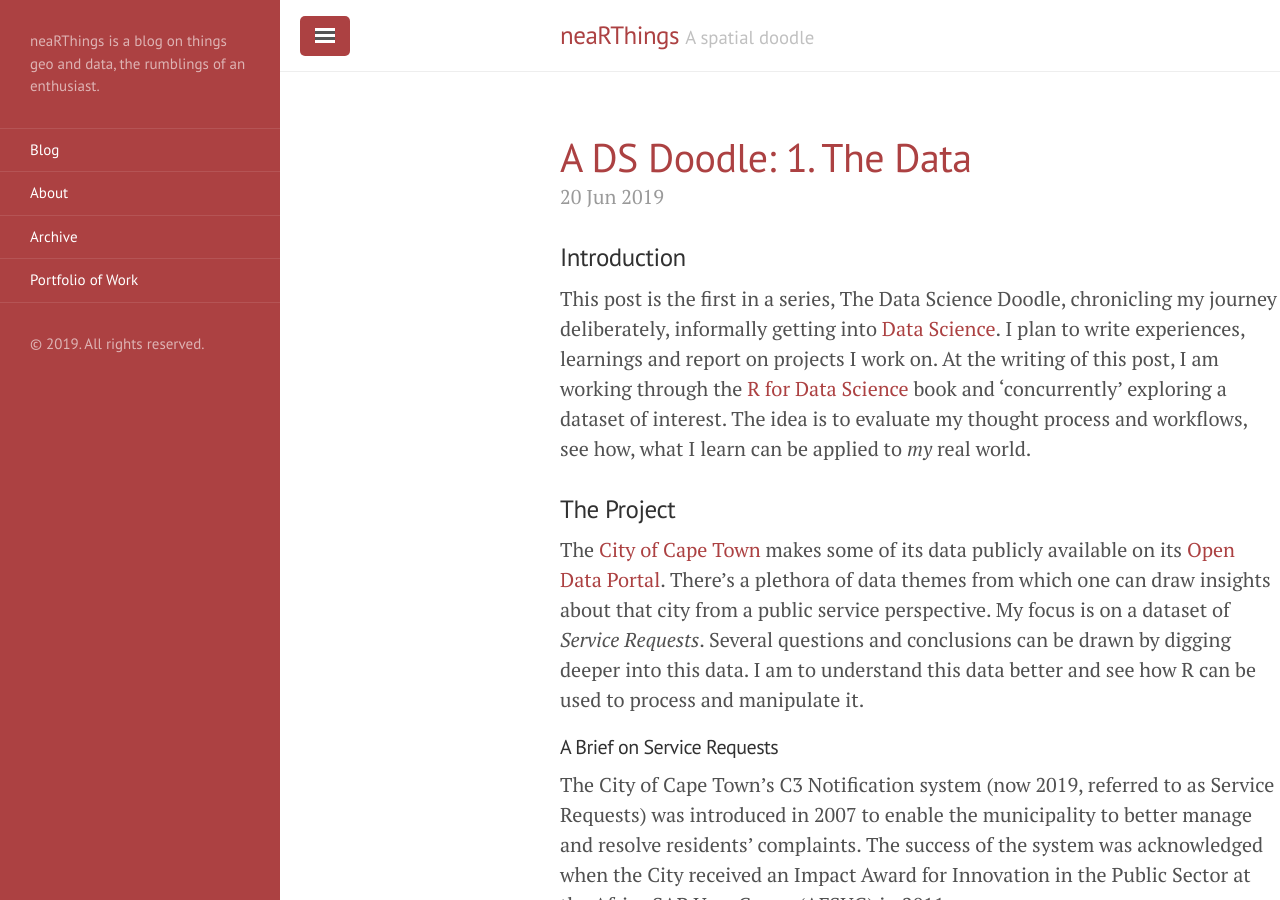
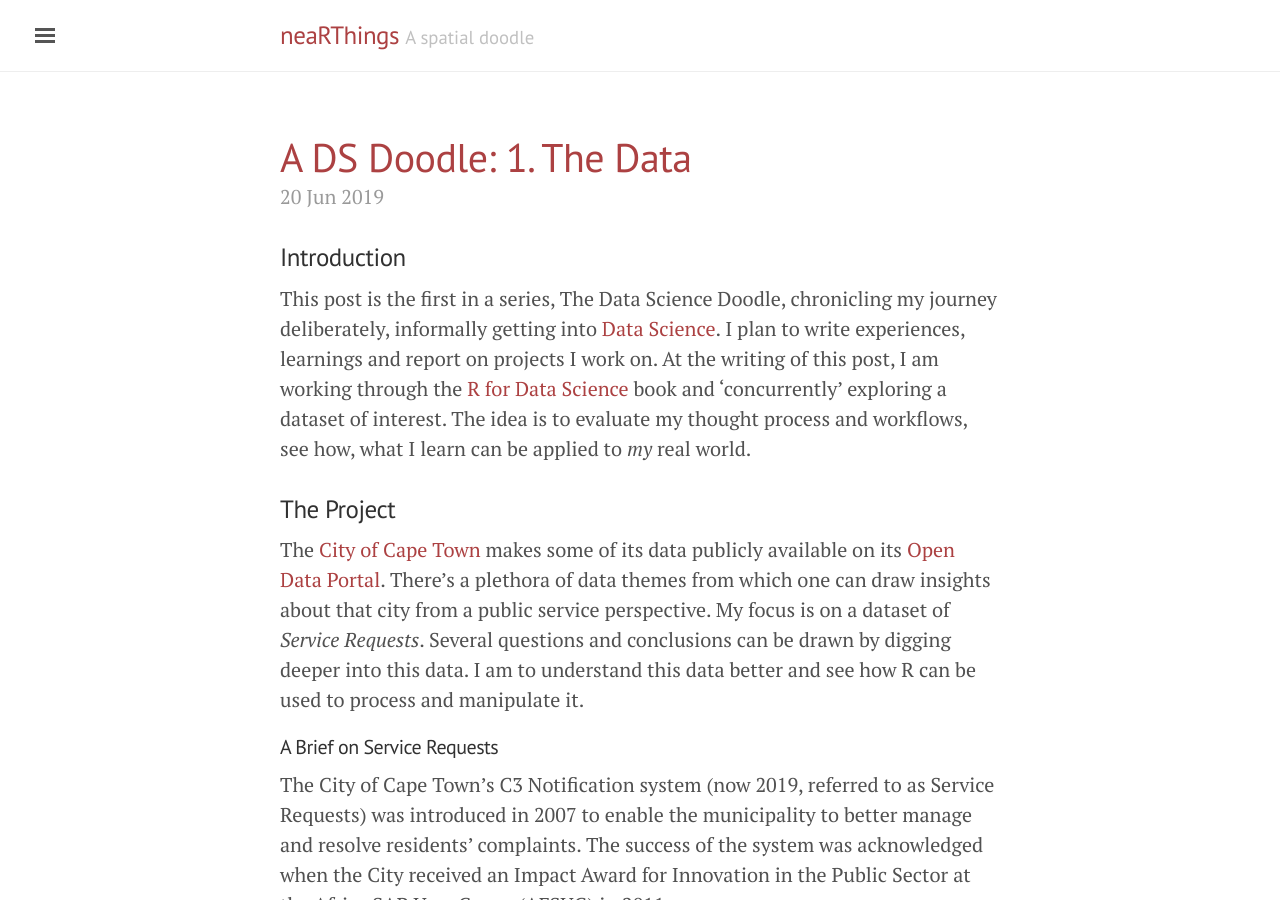
Before and after one commit to erickndava/erickndava.github.io, a Jekyll site: the page built from index.html, in a window 1280 px wide and 900 px high. Built offline with Jekyll 4.4.1, drawn with Linux system fonts in a browser that asks for light colours; the list of posts is cut into pages by our own code.

Commit message:
Update sidebar.html
Don't load side bar on page load

```diff
--- a/_includes/sidebar.html
+++ b/_includes/sidebar.html
@@ -1,6 +1,7 @@
 <!-- Target for toggling the sidebar `.sidebar-checkbox` is for regular
      styles, `#sidebar-checkbox` for behavior. -->
-<input type="checkbox" class="sidebar-checkbox" id="sidebar-checkbox" {% if page.title =="Home" %}checked{% endif %}>
+
+<!-- <input type="checkbox" class="sidebar-checkbox" id="sidebar-checkbox" {% if page.title =="Home" %}checked{% endif %}> -->
 
 <!-- Toggleable sidebar -->
 <div class="sidebar" id="sidebar">
```
